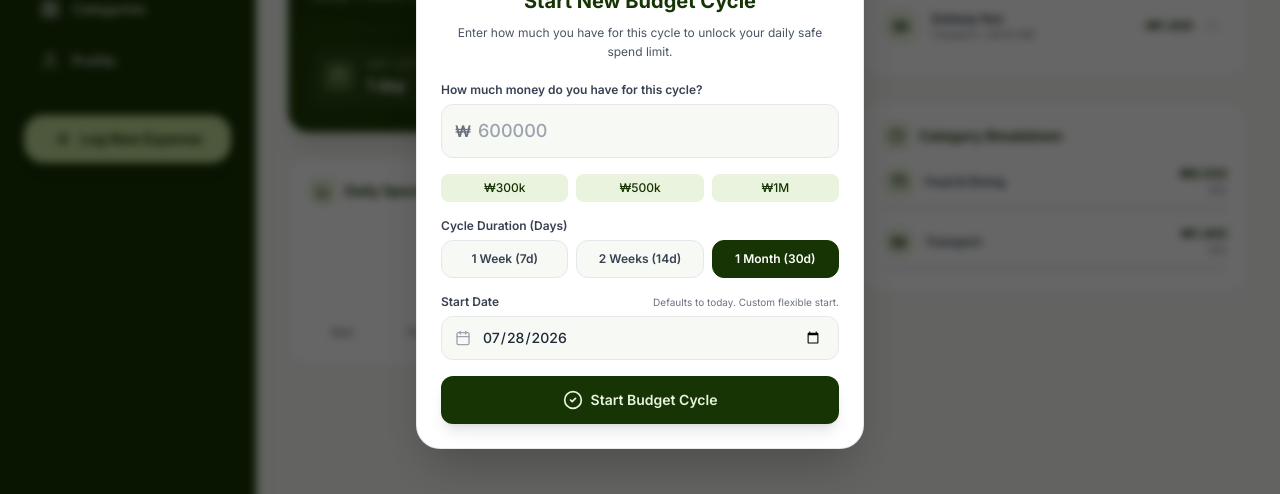
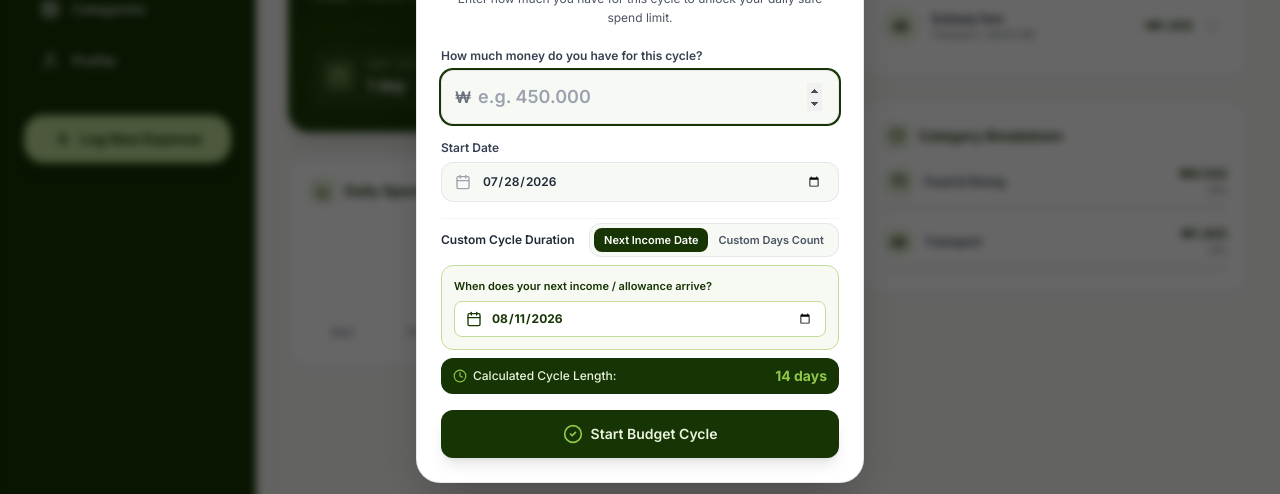
Before and after one commit to shukhratjontursunmurodov-ui/smartwallet-AI, a Next.js app: page / in a window 1280 px wide. Shown: the part 225-719 px from the top of the page. Built offline with nearby package versions, Linux system fonts and the light colour scheme; no server answers.

Commit message:
refactor: enforce custom budget cycle rules with next-income date picker and exact day counts

```diff
--- a/src/components/CycleSetupModal.tsx
+++ b/src/components/CycleSetupModal.tsx
@@ -1,19 +1,45 @@
 'use client';
 
-import React, { useState } from 'react';
+import React, { useState, useEffect } from 'react';
 import { useWallet } from '@/context/WalletContext';
 import { useLanguage } from '@/context/LanguageContext';
-import { Wallet, Calendar, CheckCircle2, AlertCircle } from 'lucide-react';
+import { Wallet, Calendar, CheckCircle2, AlertCircle, Clock, ArrowRight } from 'lucide-react';
 
 export const CycleSetupModal: React.FC = () => {
   const { isCycleModalOpen, startNewCycle, activeCycle } = useWallet();
   const { t, currency } = useLanguage();
 
   const [amount, setAmount] = useState<string>('');
-  const [duration, setDuration] = useState<number>(30);
   const [startDate, setStartDate] = useState<string>(
     new Date().toISOString().split('T')[0]
   );
+
+  // Custom cycle mode: 'endDate' (pick next income date) or 'customDays' (type exact day count)
+  const [mode, setMode] = useState<'endDate' | 'customDays'>('endDate');
+
+  // Default next income date to +14 days from today for convenient default selection
+  const defaultNextIncome = new Date(Date.now() + 14 * 24 * 60 * 60 * 1000)
+    .toISOString()
+    .split('T')[0];
+
+  const [nextIncomeDate, setNextIncomeDate] = useState<string>(defaultNextIncome);
+  const [customDays, setCustomDays] = useState<string>('12');
+
+  // Compute calculated days based on active mode
+  const getCalculatedDays = (): number => {
+    if (mode === 'customDays') {
+      const parsed = parseInt(customDays, 10);
+      return isNaN(parsed) || parsed < 1 ? 1 : parsed;
+    } else {
+      const start = new Date(startDate);
+      const end = new Date(nextIncomeDate);
+      const diffTime = end.getTime() - start.getTime();
+      const diffDays = Math.ceil(diffTime / (1000 * 60 * 60 * 24));
+      return Math.max(1, diffDays);
+    }
+  };
+
+  const calculatedDays = getCalculatedDays();
 
   if (!isCycleModalOpen) return null;
 
@@ -21,12 +47,13 @@ export const CycleSetupModal: React.FC = () => {
     e.preventDefault();
     const numAmount = parseFloat(amount.replace(/,/g, ''));
     if (!numAmount || numAmount <= 0) return;
-    startNewCycle(numAmount, duration, startDate);
+
+    startNewCycle(numAmount, calculatedDays, startDate);
   };
 
   return (
     <div className="fixed inset-0 z-50 flex items-center justify-center p-4 bg-black/60 backdrop-blur-sm animate-fadeIn">
-      <div className="bg-white w-full max-w-md rounded-[24px] p-6 shadow-2xl border border-emerald-950/10 space-y-5">
+      <div className="bg-white w-full max-w-md rounded-[24px] p-6 shadow-2xl border border-emerald-950/10 space-y-5 animate-slideUp">
         {/* Header */}
         <div className="text-center space-y-2">
           <div className="inline-flex items-center justify-center w-12 h-12 rounded-full bg-[#EAF3DE] text-[#173404] mb-1">
@@ -48,7 +75,7 @@ export const CycleSetupModal: React.FC = () => {
         )}
 
         <form onSubmit={handleSubmit} className="space-y-4">
-          {/* Amount Input */}
+          {/* Amount Input - Manual entry required every cycle (never auto-filled) */}
           <div className="space-y-1.5">
             <label className="text-xs font-semibold text-gray-700 block">
               {t('cycleSetup.amountLabel')}
@@ -61,84 +88,125 @@ export const CycleSetupModal: React.FC = () => {
                 type="number"
                 required
                 min="1"
-                placeholder={currency === 'KRW' ? '600000' : '500'}
+                placeholder={currency === 'KRW' ? 'e.g. 450.000' : 'e.g. 350'}
                 value={amount}
                 onChange={(e) => setAmount(e.target.value)}
-                className="w-full pl-9 pr-4 py-3 bg-[#F7F9F4] border border-gray-200 rounded-xl font-medium text-lg text-gray-900 focus:outline-none focus:ring-2 focus:ring-[#173404]"
+                autoFocus
+                className="w-full pl-9 pr-4 py-3 bg-[#F7F9F4] border border-gray-200 rounded-xl font-semibold text-lg text-gray-900 focus:outline-none focus:ring-2 focus:ring-[#173404]"
               />
             </div>
           </div>
 
-          {/* Quick preset buttons */}
-          <div className="flex space-x-2">
-            {[
-              { label: currency === 'KRW' ? '₩300k' : '$250', val: currency === 'KRW' ? '300000' : '250' },
-              { label: currency === 'KRW' ? '₩500k' : '$500', val: currency === 'KRW' ? '500000' : '500' },
-              { label: currency === 'KRW' ? '₩1M' : '$1,000', val: currency === 'KRW' ? '1000000' : '1000' },
-            ].map((p, idx) => (
-              <button
-                type="button"
-                key={idx}
-                onClick={() => setAmount(p.val)}
-                className="flex-1 py-1.5 text-xs font-medium bg-[#EAF3DE] text-[#173404] rounded-lg hover:bg-[#C0DD97] transition-colors"
-              >
-                {p.label}
-              </button>
-            ))}
-          </div>
-
-          {/* Duration Selector */}
+          {/* Flexible Start Date */}
           <div className="space-y-1.5">
             <label className="text-xs font-semibold text-gray-700 block">
-              {t('cycleSetup.durationLabel')}
-            </label>
-            <div className="grid grid-cols-3 gap-2">
-              {[
-                { days: 7, label: '1 Week (7d)' },
-                { days: 14, label: '2 Weeks (14d)' },
-                { days: 30, label: '1 Month (30d)' },
-              ].map((d) => (
-                <button
-                  type="button"
-                  key={d.days}
-                  onClick={() => setDuration(d.days)}
-                  className={`py-2.5 px-2 text-xs font-semibold rounded-xl border transition-all ${
-                    duration === d.days
-                      ? 'bg-[#173404] text-white border-[#173404] shadow-xs'
-                      : 'bg-[#F7F9F4] text-gray-700 border-gray-200 hover:border-[#173404]'
-                  }`}
-                >
-                  {d.label}
-                </button>
-              ))}
-            </div>
-          </div>
-
-          {/* Start Date */}
-          <div className="space-y-1.5">
-            <label className="text-xs font-semibold text-gray-700 block flex items-center justify-between">
-              <span>{t('cycleSetup.startDateLabel')}</span>
-              <span className="text-[10px] text-gray-500 font-normal">
-                {t('cycleSetup.startDateDesc')}
-              </span>
+              {t('cycleSetup.startDateLabel')}
             </label>
             <div className="relative">
               <Calendar className="w-4 h-4 text-gray-400 absolute left-3.5 top-1/2 -translate-y-1/2" />
               <input
                 type="date"
+                required
                 value={startDate}
                 onChange={(e) => setStartDate(e.target.value)}
-                className="w-full pl-10 pr-4 py-2.5 bg-[#F7F9F4] border border-gray-200 rounded-xl text-sm font-medium text-gray-800 focus:outline-none focus:ring-2 focus:ring-[#173404]"
+                className="w-full pl-10 pr-4 py-2.5 bg-[#F7F9F4] border border-gray-200 rounded-xl text-xs font-semibold text-gray-800 focus:outline-none focus:ring-2 focus:ring-[#173404]"
               />
+            </div>
+          </div>
+
+          {/* Fully Custom Cycle Length Setup */}
+          <div className="space-y-2 pt-1 border-t border-gray-100">
+            <div className="flex items-center justify-between">
+              <label className="text-xs font-semibold text-gray-800">
+                Custom Cycle Duration
+              </label>
+              {/* Mode Switcher Pills */}
+              <div className="flex bg-[#F7F9F4] p-1 rounded-xl border border-gray-200 text-[11px]">
+                <button
+                  type="button"
+                  onClick={() => setMode('endDate')}
+                  className={`px-2.5 py-1 font-semibold rounded-lg transition-all ${
+                    mode === 'endDate'
+                      ? 'bg-[#173404] text-white shadow-xs'
+                      : 'text-gray-600 hover:text-gray-900'
+                  }`}
+                >
+                  Next Income Date
+                </button>
+                <button
+                  type="button"
+                  onClick={() => setMode('customDays')}
+                  className={`px-2.5 py-1 font-semibold rounded-lg transition-all ${
+                    mode === 'customDays'
+                      ? 'bg-[#173404] text-white shadow-xs'
+                      : 'text-gray-600 hover:text-gray-900'
+                  }`}
+                >
+                  Custom Days Count
+                </button>
+              </div>
+            </div>
+
+            {/* MODE A: Pick Next Income Arrival Date */}
+            {mode === 'endDate' && (
+              <div className="space-y-1.5 bg-[#EAF3DE]/40 p-3 rounded-xl border border-[#C0DD97]">
+                <label className="text-[11px] font-semibold text-[#173404] block flex items-center justify-between">
+                  <span>When does your next income / allowance arrive?</span>
+                </label>
+                <div className="relative">
+                  <Calendar className="w-4 h-4 text-[#173404] absolute left-3 top-1/2 -translate-y-1/2" />
+                  <input
+                    type="date"
+                    required
+                    min={startDate}
+                    value={nextIncomeDate}
+                    onChange={(e) => setNextIncomeDate(e.target.value)}
+                    className="w-full pl-9 pr-3 py-2 bg-white border border-[#C0DD97] rounded-lg text-xs font-bold text-[#173404] focus:outline-none focus:ring-2 focus:ring-[#173404]"
+                  />
+                </div>
+              </div>
+            )}
+
+            {/* MODE B: Type Exact Custom Number of Days */}
+            {mode === 'customDays' && (
+              <div className="space-y-1.5 bg-[#EAF3DE]/40 p-3 rounded-xl border border-[#C0DD97]">
+                <label className="text-[11px] font-semibold text-[#173404] block">
+                  Type exact number of days (e.g. 8, 12, 23):
+                </label>
+                <div className="relative">
+                  <Clock className="w-4 h-4 text-[#173404] absolute left-3 top-1/2 -translate-y-1/2" />
+                  <input
+                    type="number"
+                    required
+                    min="1"
+                    max="365"
+                    placeholder="e.g. 9 or 12"
+                    value={customDays}
+                    onChange={(e) => setCustomDays(e.target.value)}
+                    className="w-full pl-9 pr-3 py-2 bg-white border border-[#C0DD97] rounded-lg text-xs font-bold text-[#173404] focus:outline-none focus:ring-2 focus:ring-[#173404]"
+                  />
+                </div>
+              </div>
+            )}
+
+            {/* Dynamic Day Count Result Summary */}
+            <div className="flex items-center justify-between text-xs px-3 py-2 bg-[#173404] text-[#EAF3DE] rounded-xl font-medium">
+              <span className="flex items-center space-x-1.5">
+                <Clock className="w-3.5 h-3.5 text-[#90C749]" />
+                <span>Calculated Cycle Length:</span>
+              </span>
+              <span className="font-bold text-sm text-[#90C749]">
+                {calculatedDays} {calculatedDays === 1 ? 'day' : 'days'}
+              </span>
             </div>
           </div>
 
           {/* Submit CTA */}
           <button
             type="submit"
-            className="w-full py-3.5 bg-[#173404] hover:bg-[#234a08] text-[#EAF3DE] font-semibold rounded-xl shadow-lg transition-all flex items-center justify-center space-x-2 text-sm"
+            className="w-full py-3.5 bg-[#173404] hover:bg-[#234a08] text-[#EAF3DE] font-semibold rounded-xl shadow-lg transition-all flex items-center justify-center space-x-2 text-sm mt-3"
           >
-            <CheckCircle2 className="w-5 h-5" />
+            <CheckCircle2 className="w-5 h-5 text-[#90C749]" />
             <span>{t('cycleSetup.confirmButton')}</span>
           </button>
         </form>
```
Also changed, not shown: index.html (+97 -23 lines), src/context/WalletContext.tsx (+57 -51 lines).
